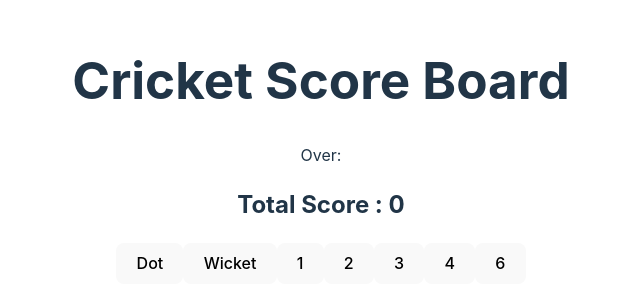
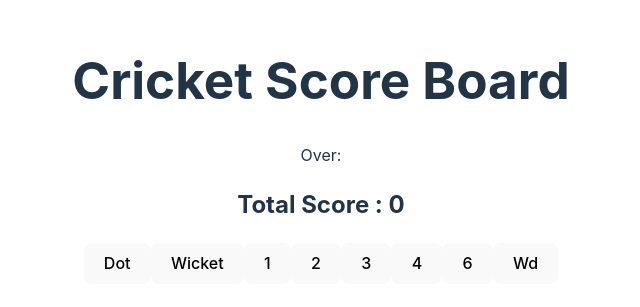
Before and after one commit to Tanmay-say/Cricket_Score, a React (Vite) app: page / in a window 1280 px wide. Shown: the part 249-556 px from the top of the page, without its empty margins (319-959 px from the left). Built offline with nearby package versions, Linux system fonts and the light colour scheme.

Commit message:
Wide function addded

```diff
--- a/src/App.jsx
+++ b/src/App.jsx
@@ -11,6 +11,8 @@ const App = () => {
   const [dot , setDot] = useState(0)
   const [wicket , setWicket] = useState(0)
   const [run , setRun] = useState(0)
+  const [wide , setWide] = useState(0)
+
 
   const handleDot = () => {
     setAll(allClicks.concat('*'))
@@ -28,6 +30,11 @@ const App = () => {
     setRun(newRun)
   }
 
+  const handleWide = () => {
+    setAll(allClicks.concat('Wd'))
+    setRun(run + 1)
+  }
+
   return (
     <div>
       <Display allClicks={allClicks} runs={run}/>
@@ -38,6 +45,7 @@ const App = () => {
       <Button onClick={() => handleRun(3)} text='3' />
       <Button onClick={() => handleRun(4)} text='4' />
       <Button onClick={() => handleRun(6)} text='6' />
+      <Button onClick={handleWide} text='Wd' />
     </div>
   )
 }
```
